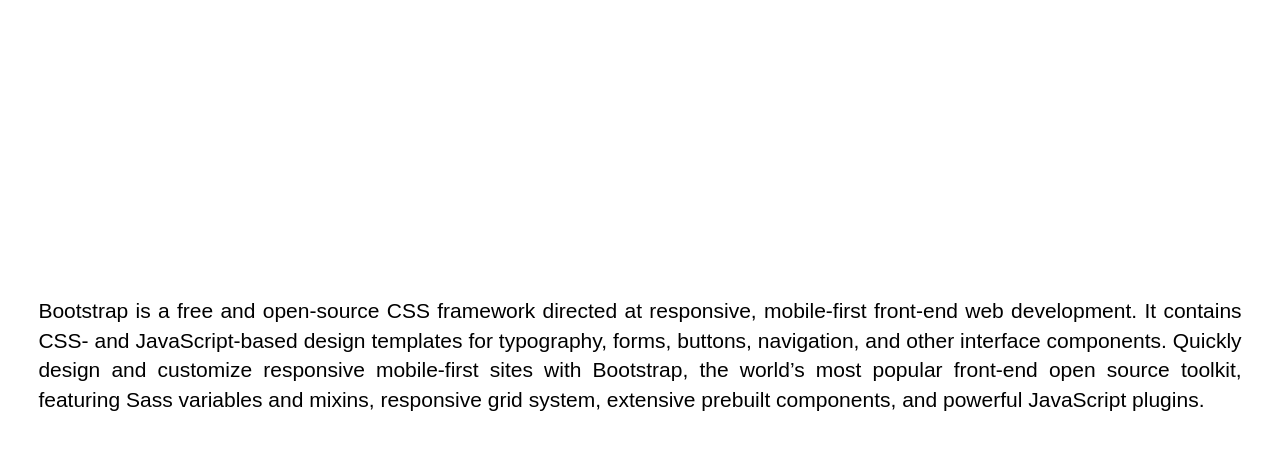
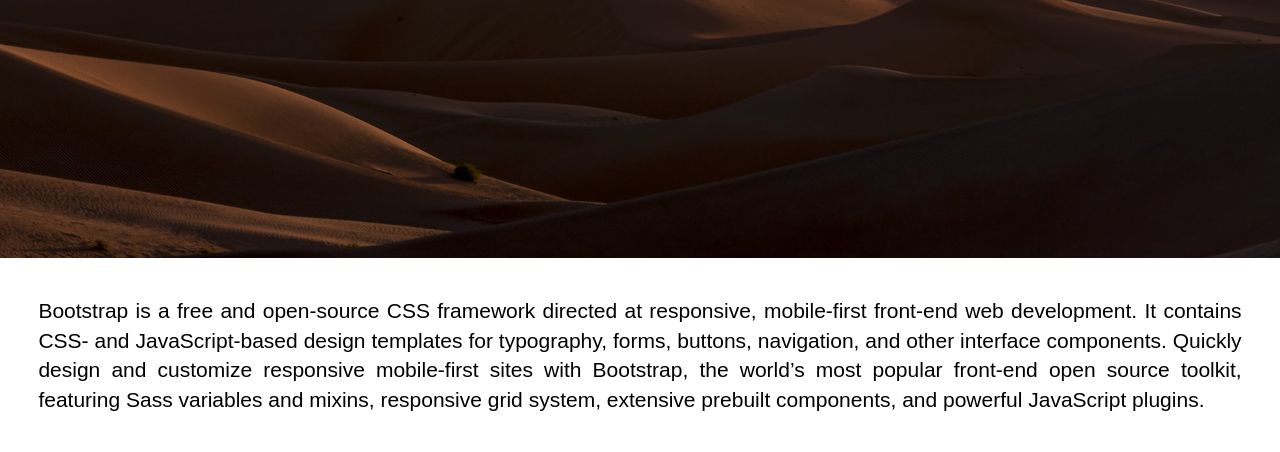
Before and after one commit to Maxwellvincent/landing-page-1, a plain HTML site: page index.html in a window 1280 px wide. Shown: the part 542-994 px from the top of the page. Drawn offline with nearby package versions, Linux system fonts and the light colour scheme.

Commit message:
changed css img

```diff
--- a/assets/css/style.css
+++ b/assets/css/style.css
@@ -8,7 +8,7 @@
 }
 
 #home {
-    background: url('assets/imgs/sand-mountain.jpeg') no-repeat 50% 50%;
+    background: url('../imgs/sand-mountain.jpeg') no-repeat 50% 50%;
     display: table;
     height: 100%;
     width: 100%;
```
